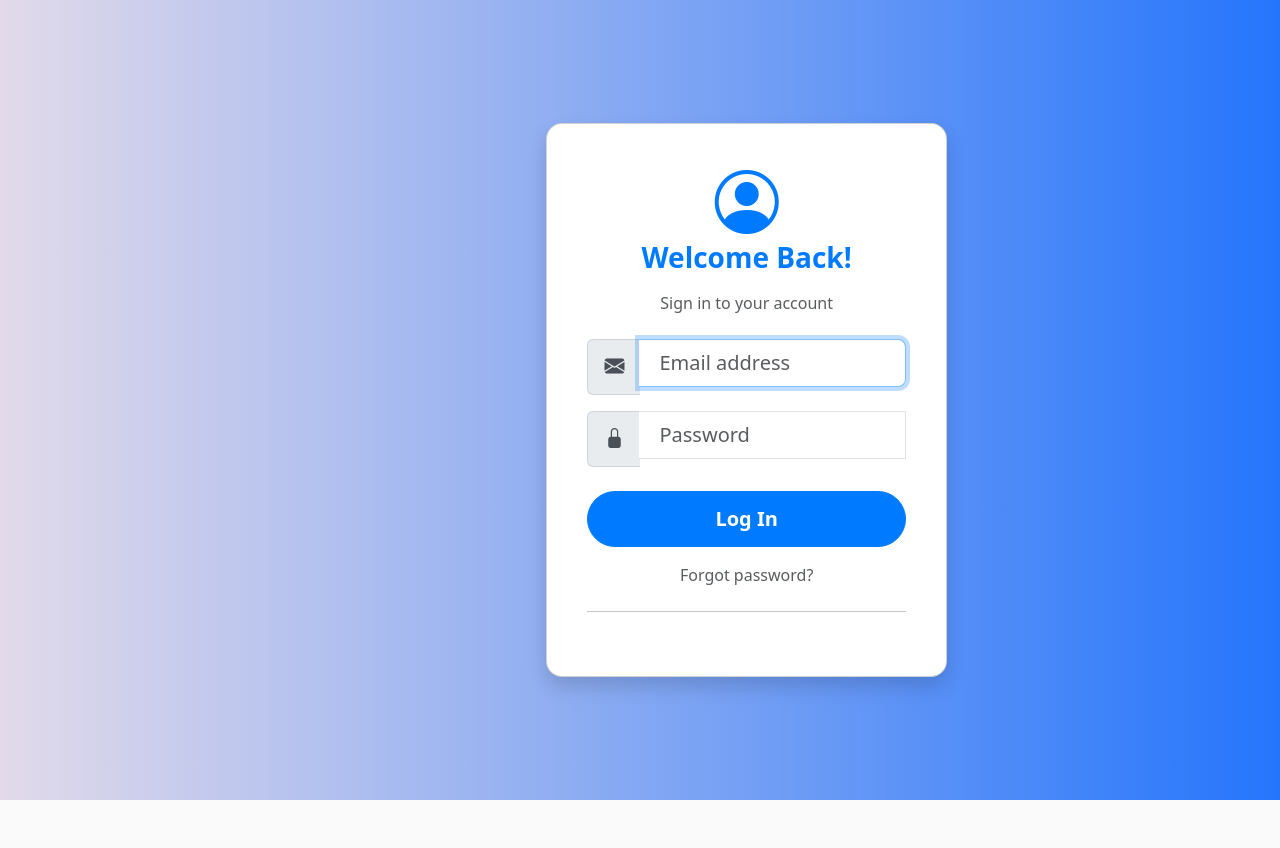
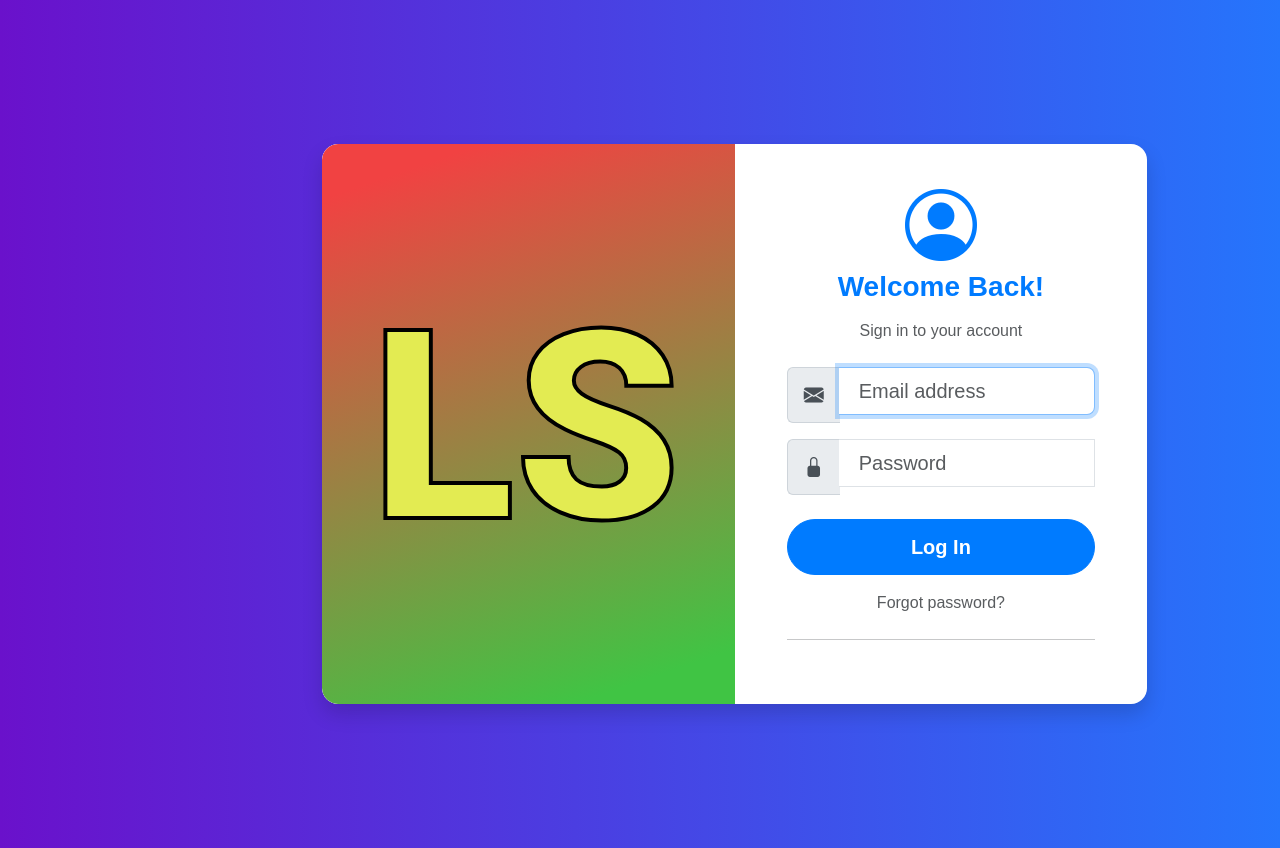
Before and after one commit to Abdul-Rahman-Ibrahim/Student-Dashboard, a Django app: page /authentication/login/ in a window 1280 px wide. Before the commit the page ends 800 px from the top, so only its background shows below. Run offline with Django 5.2, Linux system fonts and the light colour scheme; some libraries are stand-ins or nearby versions; some web fonts are replaced.

Commit message:
modified login page

```diff
--- a/static/css/login.css
+++ b/static/css/login.css
@@ -1,13 +1,9 @@
-/* Custom CSS for Login Page - Inline for convenience, but consider a separate file for larger projects */
+/* Custom CSS for Login Page */
 
 body {
-    /*
-    The background gradient needs to be applied here directly if base.html has its own body background,
-    or ensure base.html's body background is removed/overridden.
-    For this setup, the body background of the login page will take precedence
-    due to the specific positioning (d-flex, etc.).
-    */
-    background: linear-gradient(to right, #e2daea 0%, #2575fc 100%);
+    font-family: 'Poppins', sans-serif;
+    /* Applied if linked in HTML */
+    background: linear-gradient(to right, #6a11cb 0%, #2575fc 100%);
     /* Vibrant gradient background */
     display: flex;
     /* Centers content vertically and horizontally */
@@ -42,14 +38,12 @@ main {
     /* Remove any margins from main */
 }
 
-/* Login Card Styling */
-.login-card {
-    max-width: 500px;
-    /* Limit card width for better readability */
+/* Login Card Container - encompasses both image and form */
+.login-card-container {
     background-color: #ffffff;
-    /* White card background */
+    /* White background for the entire card */
     border-radius: 1rem;
-    /* More rounded corners */
+    /* Rounded corners for the whole container */
     box-shadow: 0 10px 20px rgba(0, 0, 0, 0.15);
     /* Stronger, more appealing shadow */
     transition: transform 0.3s ease, box-shadow 0.3s ease;
@@ -57,15 +51,44 @@ main {
     /* Ensure card takes full width up to max-width */
 }
 
-.login-card:hover {
+.login-card-container:hover {
     transform: translateY(-5px);
     /* Subtle lift effect on hover */
     box-shadow: 0 15px 30px rgba(0, 0, 0, 0.2);
 }
 
-.login-card .card-body {
+/* Specific styling for the image column */
+.login-image-col {
+    /* Set a fixed height if your image isn't tall enough to fill the space
+       or if you want to control its aspect ratio.
+       Otherwise, 'height: auto;' lets it adjust with content.
+    */
+    height: auto;
+    /* Let content define height, or specify a min-height */
+}
+
+.login-image-col img {
+    object-fit: cover;
+    /* Ensures the image covers the area without distortion */
+    border-radius: 1rem 0 0 1rem;
+    /* Only top-left and bottom-left rounded corners for image */
+}
+
+/* Login Form Styling (inside the card-body) */
+.card-body {
     padding: 2.5rem;
     /* Increased internal padding */
+}
+
+/* Logo styling */
+.login-logo {
+    max-width: 120px;
+    /* Adjust size as needed */
+    height: auto;
+    display: block;
+    /* Ensures it takes up its own line for margin auto */
+    margin: 0 auto 1.5rem auto;
+    /* Center the logo and add bottom margin */
 }
 
 .input-group-text {
@@ -120,28 +143,30 @@ main {
     /* Ensure primary color is applied */
 }
 
-.bi-person-circle {
-    font-size: 4rem !important;
-    /* Adjust size of the user icon */
-    margin-bottom: 1rem;
-}
 
 /* Responsive adjustments */
 @media (max-width: 767.98px) {
-    .login-card {
+    .login-card-container {
         margin: 1.5rem;
         /* Add some margin on smaller screens */
     }
 
-    .login-card .card-body {
+    .card-body {
         padding: 2rem;
     }
 
-    .bi-person-circle {
-        font-size: 3rem !important;
+    /* Hide the image column on small screens */
+    .login-image-col {
+        display: none;
     }
 
-    .h3 {
-        font-size: 1.5rem;
+    /* Ensure rounded corners apply correctly when image is hidden */
+    .login-card-container {
+        border-radius: 1rem;
+    }
+
+    .login-logo {
+        max-width: 100px;
+        /* Adjust logo size for smaller screens */
     }
 }
--- a/templates/accounts/login.html
+++ b/templates/accounts/login.html
@@ -3,36 +3,40 @@
 
 {% block title %}Login - LearnSphere{% endblock title %}
 
-{% block sidebar %}
-{% endblock sidebar %}
-
-{% block header %}
-{% endblock header %}
+{% block sidebar %}{% endblock sidebar %}
+{% block header %}{% endblock header %}
 
 {% block content %}
 <link rel="stylesheet" href="{% static 'css/login.css' %}">
 
-<div class="container">
-    <div class="row justify-content-center">
-        <div class="col-12 col-md-8 col-lg-5">
-            <div class="card login-card">
-                <div class="card-body">
+<div class="container-fluid login-page">
+    <div class="row justify-content-center align-items-center min-vh-100">
+        <div class="col-12 col-lg-10">
+            <div class="row login-card-container overflow-hidden">
+                <!-- Left Column: Image/Logo -->
+                <div class="col-lg-6 d-none d-lg-block login-image-col p-0">
+                    <img src="{% static 'imgs/logo.svg' %}" alt="Logo"
+                        class="img-fluid w-100 h-100" style="object-fit: cover;">
+                </div>
+
+                <!-- Right Column: Login Form -->
+                <div class="col-12 col-lg-6 d-flex align-items-center justify-content-center">
+                    <div class="card-body w-100">
                         <div class="text-center mb-4">
                             <i class="bi bi-person-circle text-primary display-2"></i>
                             <h1 class="h3 mb-3 fw-bold text-primary">Welcome Back!</h1>
                             <p class="text-muted">Sign in to your account</p>
                         </div>
 
-                    <form action="#" method="post">
-                        {% csrf_token %} <div class="mb-3">
+                        <form method="post">
+                            {% csrf_token %}
+                            <div class="mb-3">
                                 <label for="emailInput" class="form-label visually-hidden">Email address</label>
                                 <div class="input-group has-validation">
                                     <span class="input-group-text"><i class="bi bi-envelope-fill"></i></span>
                                     <input type="email" class="form-control form-control-lg" id="emailInput"
-                                    placeholder="Email address" required autofocus>
-                                <div class="invalid-feedback">
-                                    Please enter a valid email address.
-                                </div>
+                                        name="email" placeholder="Email address" required autofocus>
+                                    <div class="invalid-feedback">Please enter a valid email address.</div>
                                 </div>
                             </div>
 
@@ -41,10 +45,8 @@
                                 <div class="input-group">
                                     <span class="input-group-text"><i class="bi bi-lock-fill"></i></span>
                                     <input type="password" class="form-control form-control-lg" id="passwordInput"
-                                    placeholder="Password" required>
-                                <div class="invalid-feedback">
-                                    Password cannot be empty.
-                                </div>
+                                        name="password" placeholder="Password" required>
+                                    <div class="invalid-feedback">Password cannot be empty.</div>
                                 </div>
                             </div>
 
@@ -57,9 +59,8 @@
                             </div>
 
                             <hr class="my-4">
-
-
                         </form>
+                    </div>
                 </div>
             </div>
         </div>
```
Lines whose indentation alone changed are shown as unchanged.
